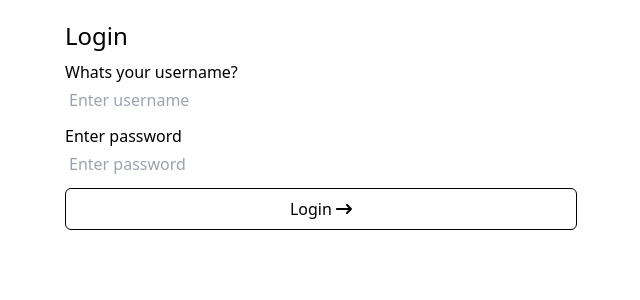
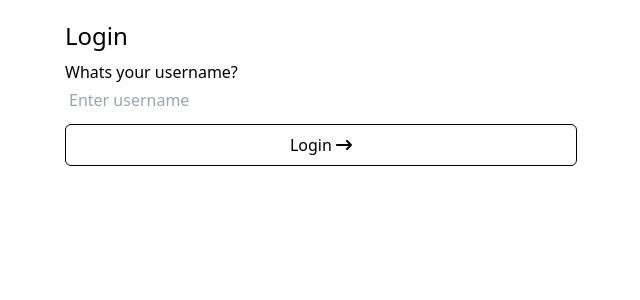
Before and after one commit to mrgk21/task-manager, a React (Vite) app: page /login in a window 1280 px wide. Shown: the top 300 px of the page, without its empty margins (319-959 px from the left). Built offline with nearby package versions, Linux system fonts and the light colour scheme.

Commit message:
dev: added auth

```diff
--- /dev/null
+++ b/src/components/init.tsx
@@ -0,0 +1,12 @@
+import { ReactNode } from "react";
+import { Provider as ReduxProvider } from "react-redux";
+import store from "../feaures/store";
+
+interface Props {
+	children: ReactNode;
+}
+const Init = ({ children }: Props) => {
+	return <ReduxProvider store={store}>{children}</ReduxProvider>;
+};
+
+export default Init;
--- /dev/null
+++ b/src/feaures/auth/auth.selectors.ts
@@ -0,0 +1,3 @@
+import { RootState } from "../store";
+
+export const isAuthSelector = (state: RootState) => state.auth.isAuthenticated;
--- a/src/feaures/store.ts
+++ b/src/feaures/store.ts
@@ -1,9 +1,13 @@
 import { combineReducers, configureStore } from "@reduxjs/toolkit";
 import { setupListeners } from "@reduxjs/toolkit/dist/query";
 import { baseApi } from "./api";
+import { authReducer } from "./auth/auth.slice";
+import { taskGroupReducer } from "./taskGroup/taskGroup.slice";
 
 const reducer = combineReducers({
 	[baseApi.reducerPath]: baseApi.reducer,
+	auth: authReducer,
+	taskGroup: taskGroupReducer,
 });
 
 const store = configureStore({
@@ -12,3 +16,6 @@ const store = configureStore({
 });
 
 setupListeners(store.dispatch);
+
+export default store;
+export type RootState = ReturnType<typeof store.getState>;
--- a/src/layouts/root.layout.tsx
+++ b/src/layouts/root.layout.tsx
@@ -1,7 +1,16 @@
+import { useSelector } from "react-redux";
 import { Outlet } from "react-router-dom";
 import Navbar from "../components/navbar";
+import { RootState } from "../feaures/store";
 
 const RootLayout = () => {
+	const isAuthenticated = useSelector((state: RootState) => state.auth.isAuthenticated);
+
+	if (!isAuthenticated) {
+		window.location.href = "/login";
+		return;
+	}
+
 	return (
 		<div>
 			<Navbar />
--- a/src/main.tsx
+++ b/src/main.tsx
@@ -1,8 +1,13 @@
 import ReactDOM from "react-dom/client";
 import { RouterProvider, createBrowserRouter } from "react-router-dom";
+import Init from "./components/init";
 import { loginRoute, taskRoute } from "./pages/root.route";
 import "./styles/index.css";
 
 const router = createBrowserRouter([loginRoute, taskRoute]);
 
-ReactDOM.createRoot(document.getElementById("root")!).render(<RouterProvider router={router} />);
+ReactDOM.createRoot(document.getElementById("root")!).render(
+	<Init>
+		<RouterProvider router={router} />
+	</Init>,
+);
--- a/src/pages/login.tsx
+++ b/src/pages/login.tsx
@@ -1,7 +1,11 @@
 import { faArrowRightLong } from "@fortawesome/free-solid-svg-icons";
 import { FontAwesomeIcon } from "@fortawesome/react-fontawesome";
 import { ChangeEvent, FormEvent, useState } from "react";
+import { useDispatch, useSelector } from "react-redux";
+import { Navigate } from "react-router-dom";
 import * as yup from "yup";
+import { isAuthSelector } from "../feaures/auth/auth.selectors";
+import { authActions } from "../feaures/auth/auth.slice";
 
 interface CustomElements extends HTMLFormControlsCollection {
 	username: HTMLInputElement;
@@ -14,25 +18,24 @@ interface TaskForm extends HTMLFormElement {
 
 const loginSchema = yup.object().shape({
 	username: yup.string().min(3).defined().required(),
-	pass: yup.string().min(3).defined().required(),
 });
 
 const Login = () => {
+	const isAuthenticated = useSelector(isAuthSelector);
+	const dispatch = useDispatch();
+
 	const [errors, setErrors] = useState<{ [k: string]: string | null }>({});
 
 	const handleSubmit = async (event: FormEvent<TaskForm>) => {
 		event.preventDefault();
-		const { username, pass } = event.currentTarget.elements;
+		const { username } = event.currentTarget.elements;
 
 		try {
 			const result = await loginSchema.validate(
-				{
-					username: username.value,
-					pass: pass.value,
-				},
+				{ username: username.value },
 				{ abortEarly: false },
 			);
-			console.log(result);
+			dispatch(authActions.loginUser(result.username));
 		} catch (error: unknown) {
 			const errs: typeof errors = {};
 
@@ -51,6 +54,8 @@ const Login = () => {
 		errs[event.target.name] = null;
 		setErrors(errs);
 	};
+
+	if (isAuthenticated) return <Navigate to="/tasks" />;
 
 	return (
 		<div className="mx-auto max-w-lg space-y-2 mt-5">
@@ -71,19 +76,6 @@ const Login = () => {
 					/>
 				</div>
 
-				<div className="flex flex-col">
-					<label htmlFor="pass">Enter password</label>
-					{errors.pass && <label className="text-sm text-red-500">{errors.pass}</label>}
-					<input
-						type="password"
-						name="pass"
-						id="pass"
-						placeholder="Enter password"
-						onChange={handleChange}
-						className="p-1"
-					/>
-				</div>
-
 				<button type="submit" className="border border-black p-2 rounded-md">
 					Login <FontAwesomeIcon icon={faArrowRightLong} />
 				</button>
```
Also changed, not shown: src/feaures/auth/auth.slice.ts (renamed from src/feaures/slices/auth.slice.ts), src/feaures/taskGroup/taskGroup.selectors.ts (added), src/feaures/taskGroup/taskGroup.slice.ts (renamed from src/feaures/slices/taskGroup.slice.ts).
